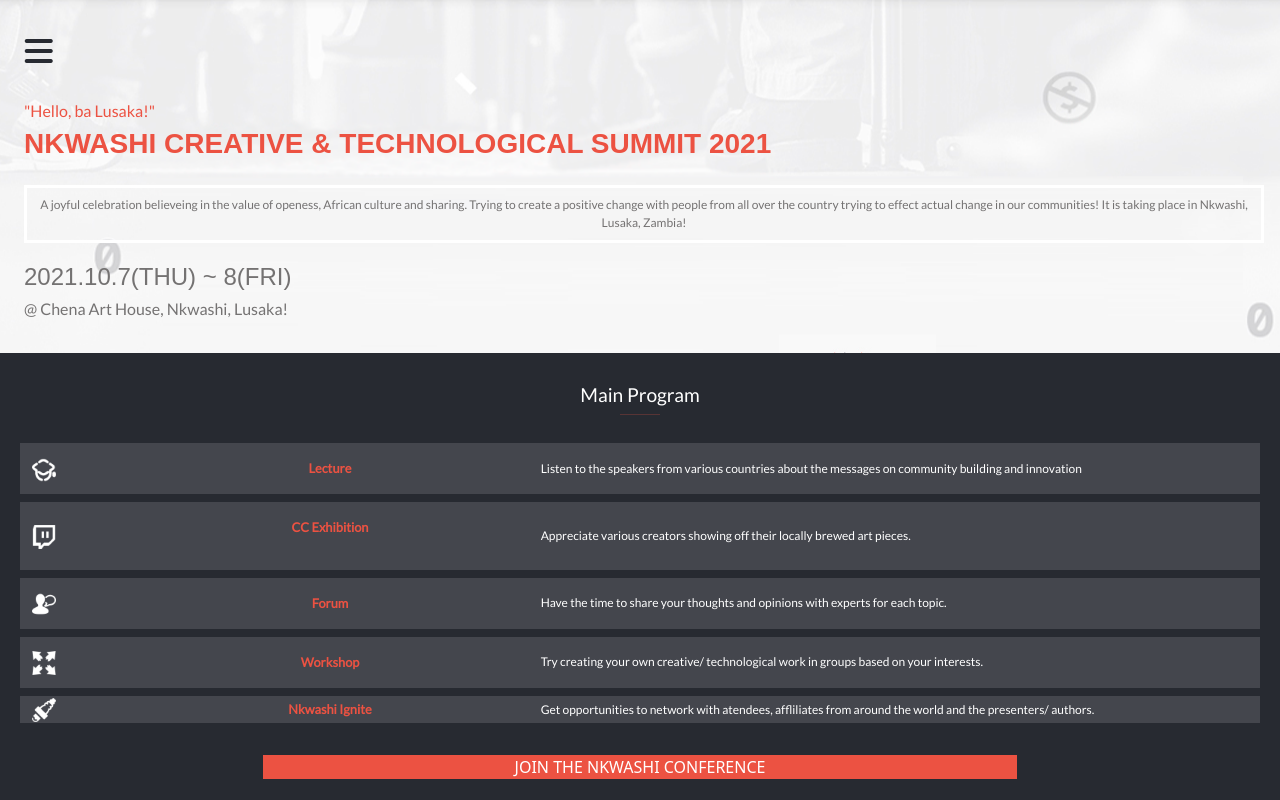
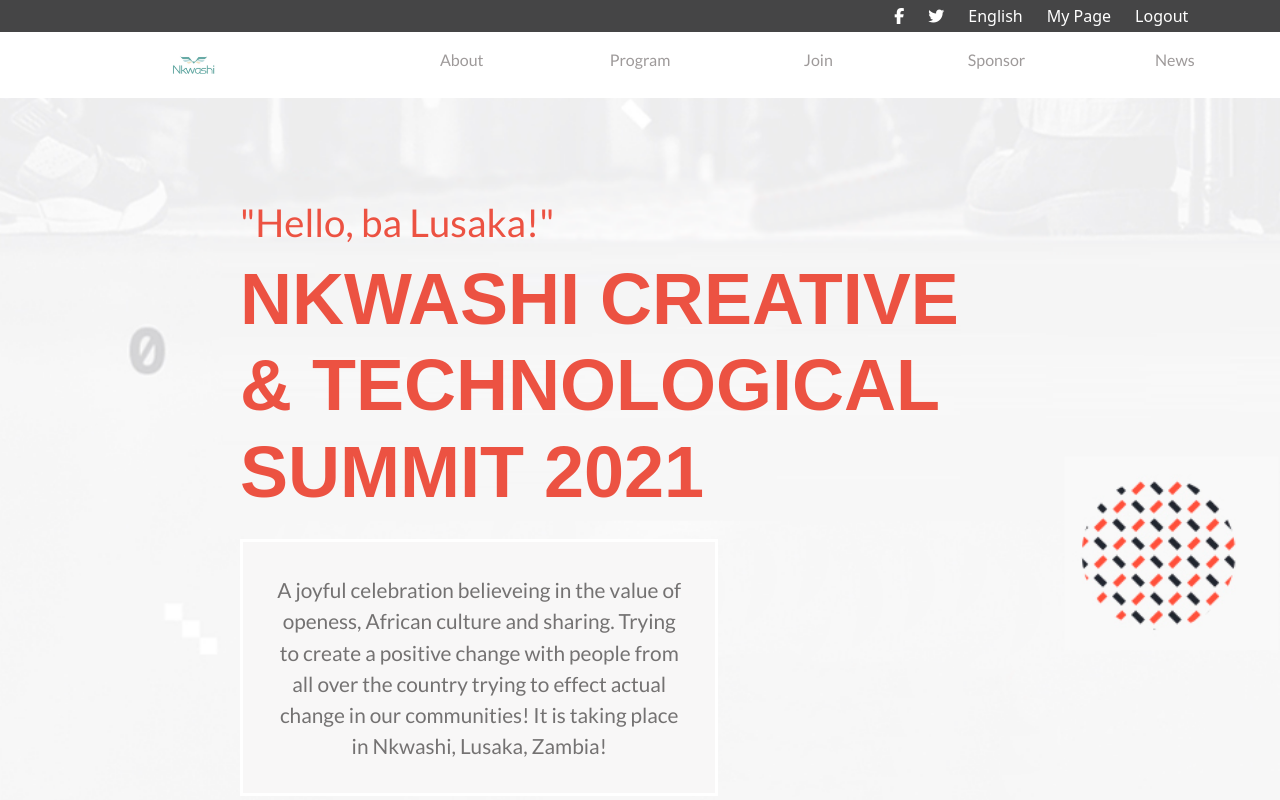
Before and after one commit to Beardless-sheik/nkwashi-conference, a website: page index.html in a window 1280 px wide. Shown: the top 800 px of the page. Drawn offline with nearby package versions, Linux system fonts and the light colour scheme; a web font is replaced by a local one.

Commit message:
Added desktop markup and styles for header section

```diff
--- a/index.html
+++ b/index.html
@@ -13,19 +13,40 @@
   </head>
 
   <body>
-    <header class="py-3">
-      <div class="container-fluid">
+    <header class="">
+      <!-- Desktop Header and Links -->
+      <div class="mobile-hidden container-fluid top-view-links">
+        <div class="row upper-links justify-content-end">
+          <div class="col-5 justify-content-center d-flex px-5">
+            <ul class="upper-links-container-ul align-items-center d-flex">
+              <li><i class="facebook-logo-desktop fab fa-facebook-f"></i></li>
+              <li><i class="twitter-logo-desktop fab fa-twitter"></i></li>
+              <li><a href=""> English</a></li>
+              <li><a href="">My Page</a></li>
+              <li><a href="">Logout</a></li>
+            </ul>
+          </div>
+        </div>
+      </div>
+
+      <!-- Hamburger Icons for Mobile Menu -->
+      <div class="desktop-hidden container-fluid">
         <i id="hamburger-menu" class="menu-icon-mobile fa fa-bars f a-lg fa-2x"></i>
         <i id="close-menu-icon" class="menu-hidden menu-icon-mobile fas fa-times fa-2x"></i>
       </div>
+
+      <!-- Links to Show on Mobile Menu -->
       <div id="mobile-menu-links" class="menu-hidden mobile-menu-list text-center">
-        <ul>
+        <div class="desktop-main-nav-links">
+          <ul class="p-3">
+            <li class="mobile-hidden"> <a href=""> <img class="img-fluid header-desktop-image-logo" src="./images/nkwashi-logo.png" alt=""></a> </li>
             <li> <a href="./about.html">About</a> </li>
             <li> <a href="#program">Program</a> </li>
             <li> <a href="#join-conference">Join</a> </li>
             <li> <a href="#">Sponsor</a> </li>
             <li> <a href="#">News</a> </li>
           </ul>
+        </div>
       </div>
 
       <section id="program" class="headline-text">
@@ -35,7 +56,7 @@
             Trying to create a positive change with people from all over the country trying to effect actual change in our
             communities! It is taking place in Nkwashi, Lusaka, Zambia!
         </p>
-        <p class="header-time-text"> 2021.10.7(THU) ~ 8(FRI) </p>
+        <p class="header-time-text pt-4"> 2021.10.7(THU) ~ 8(FRI) </p>
         <p class="header-place-text"> @ Chena Art House, Nkwashi, Lusaka! </p>
       </section>
     </header>
--- a/indexStyle.css
+++ b/indexStyle.css
@@ -3,14 +3,9 @@
   color: #272a31;
 }
 
-.menu-hidden {
-  display: none !important;
-}
-
 header {
   background-image: url('./images/background.png');
-  background-repeat: no-repeat;
-  background-size: auto;
+  background-size: cover;
   color: #747272;
 }
 
@@ -201,3 +196,98 @@ footer {
 .mobile-menu-list ul li a:hover {
   color: #ec5242;
 }
+
+header {
+  padding-bottom: 1rem;
+}
+
+@media screen and (max-width: 767px){
+  .menu-hidden {
+    display: none !important;
+  }
+
+  .mobile-hidden {
+    display: none;
+  }
+
+}
+
+@media screen and (min-width: 768px) {
+  .desktop-hidden {
+    display: none;
+  }
+
+  .top-view-links {
+    background-color: #454546;
+    height: 2rem;
+  }
+
+  .upper-links {
+    color: white;
+  }
+
+  .upper-links div ul {
+    list-style-type: none;
+    display: flex;
+  }
+
+  .upper-links div ul li a {
+    text-decoration: none;
+    color: white;
+  }
+  .upper-links div ul li {
+    padding-left: 1.5rem;
+    padding-top: 4px;
+  }
+
+  .desktop-main-nav-links{
+    display: block;
+  }
+
+  .desktop-main-nav-links ul {
+    display: grid;
+    grid-template-columns: 2fr 1fr 1fr 1fr 1fr 1fr;
+    background: white;
+    font-family: 'Lato', sans-serif;
+  }
+
+  .header-desktop-image-logo {
+    object-fit: cover;
+    width: 3rem;
+    max-height: 100%;
+  }
+
+  .headline-text {
+    max-width: 75%;
+    padding: 5rem 7rem 7rem;
+    margin-left: 8rem;
+  }
+
+  .greeting-text {
+    font-size: 2.4rem;
+  }
+
+  .headline-text h1 {
+    font-size: 4.5rem;
+  }
+
+  .conference-description-text {
+    max-width: 65%;
+    padding: 2rem;
+    font-size: 1.3rem;
+    background: #f8f7f7;
+  }
+
+  .header-time-text {
+    font-size: 2.75rem;
+    font-weight: 800;
+  }
+
+  .header-place-text {
+    font-size: 2rem ;
+  }
+
+  .main-program div h2 {
+    font-size: 2rem;
+  }
+}
```
Lines whose indentation alone changed are shown as unchanged.
